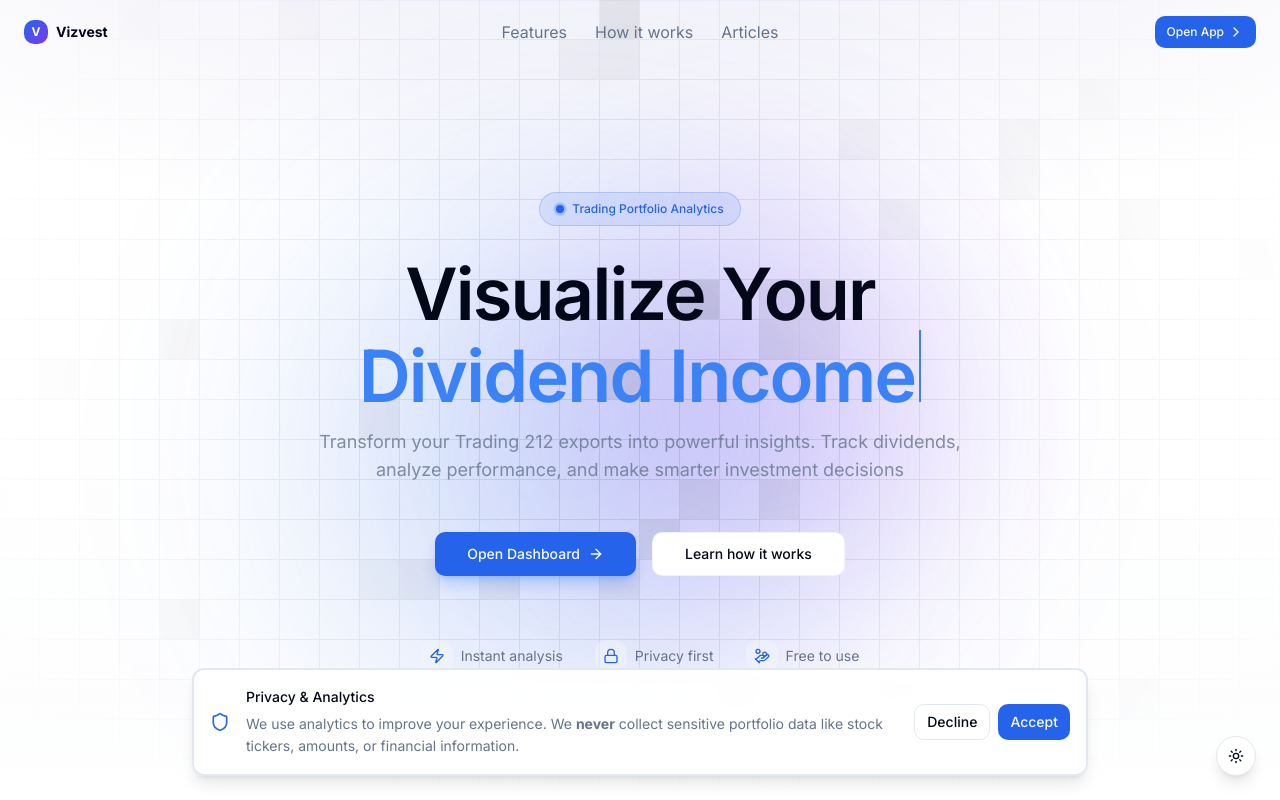
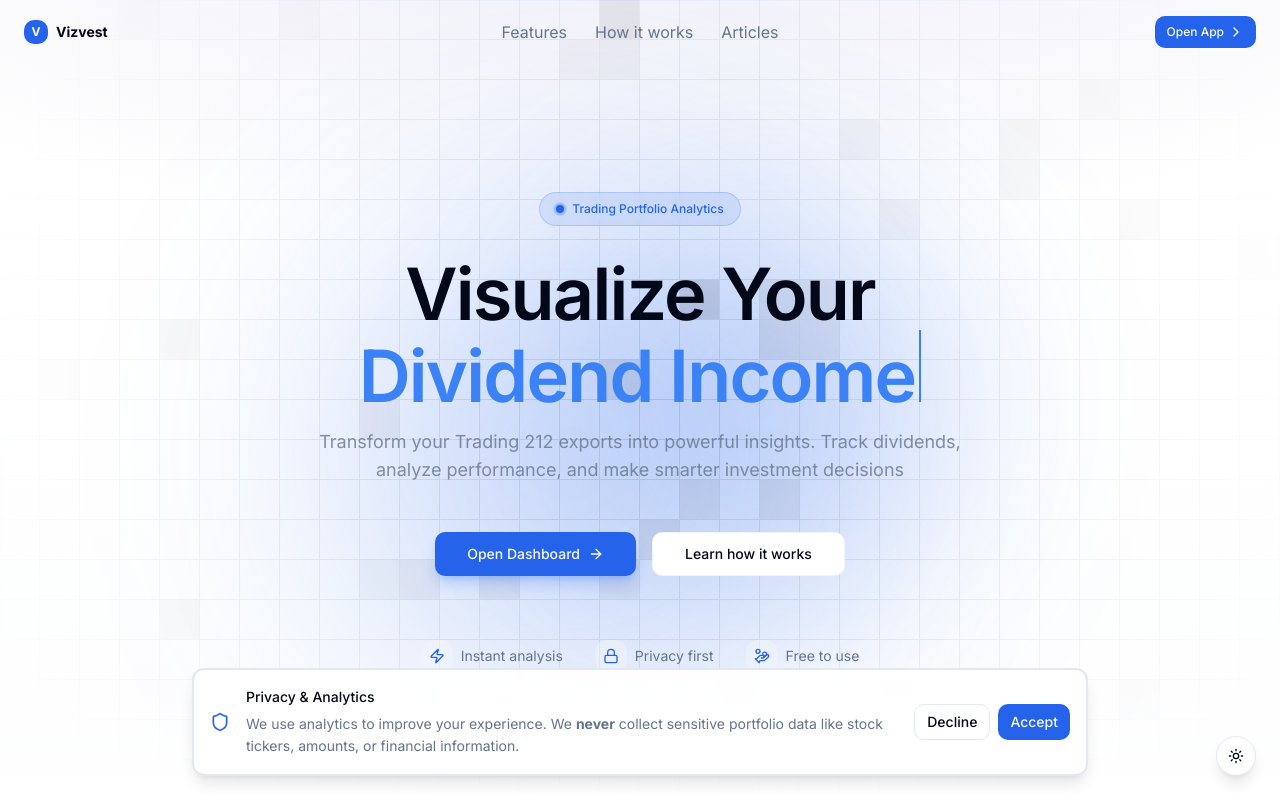
Before and after one commit to dhruvtrip/vizvest-app, a Next.js app: page / in a window 1280 px wide. Shown: the top 800 px of the page. Built offline with nearby package versions, Linux system fonts and the light colour scheme.

Commit message:
fix: update accent color in globals.css and enhance button hover styles in StockDetail component

```diff
--- a/app/globals.css
+++ b/app/globals.css
@@ -16,7 +16,7 @@
     --secondary-foreground: 222.2 47.4% 11.2%;
     --muted: 210 40% 96.1%;
     --muted-foreground: 215.4 16.3% 46.9%;
-    --accent: 262 83.3% 57.8%;
+    --accent: 221.2 83.2% 53.3%;
     --accent-foreground: 210 40% 98%;
     --destructive: 0 84.2% 60.2%;
     --destructive-foreground: 210 40% 98%;
@@ -41,7 +41,7 @@
     --secondary-foreground: 210 40% 98%;
     --muted: 217.2 32.6% 12%;
     --muted-foreground: 215 20.2% 65.1%;
-    --accent: 262 83.3% 57.8%;
+    --accent: 221.2 83.2% 53.3%;
     --accent-foreground: 210 40% 98%;
     --destructive: 0 62.8% 30.6%;
     --destructive-foreground: 210 40% 98%;
--- a/components/features/stock-detail.tsx
+++ b/components/features/stock-detail.tsx
@@ -188,7 +188,7 @@ export function StockDetail({
           variant="ghost"
           size="sm"
           onClick={onBack}
-          className="gap-1.5 text-xs text-muted-foreground hover:text-foreground h-8 px-2"
+          className="gap-1.5 text-xs text-muted-foreground hover:text-primary hover:bg-primary/10 h-8 px-2"
           aria-label="Return to portfolio overview"
         >
           <ArrowLeft className="h-3.5 w-3.5" aria-hidden="true" />
```
